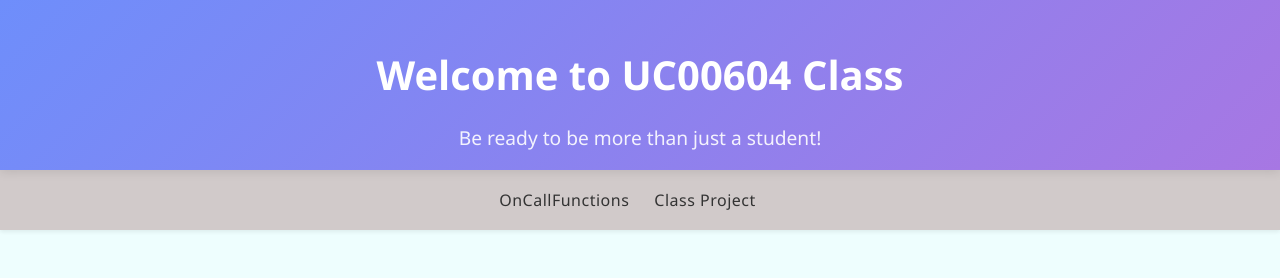
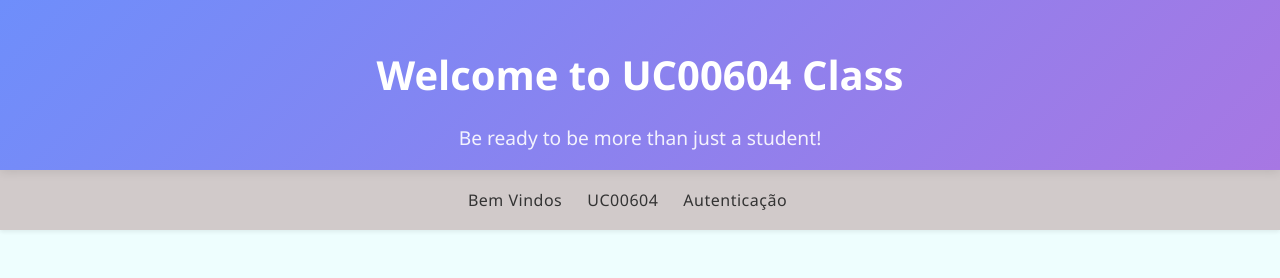
Before and after one commit to JoselitoMoura/UC00604-Programa-WEB, an Angular app: page / in a window 1280 px wide. Shown: the top 278 px of the page. Built offline with nearby package versions, Linux system fonts and the light colour scheme.

Commit message:
Criação dos componentes authentication no pages

```diff
--- a/src/app/componentes/header/header.html
+++ b/src/app/componentes/header/header.html
@@ -9,8 +9,10 @@
   </div>
   <div class="nav-content">
     <!-- Link à esquerda -->
-    <a routerLink="/class/hello" class="logo-link">OnCallFunctions</a>
-    <a routerLink="/class/project" class="logo-link">Class Project</a>
+    <a routerLink="/class/hello" class="logo-link">Bem Vindos</a>
+    <a routerLink="/class/project" class="logo-link">UC00604</a>
+    <a routerLink="/class/autenticacao" class="logo-link">Autenticação</a>
+
 
     <!-- Espaço para outros elementos à direita se necessário -->
     <div class="spacer"></div>
--- a/src/app/componentes/header/header.ts
+++ b/src/app/componentes/header/header.ts
@@ -1,8 +1,9 @@
 import { Component } from '@angular/core';
+import { RouterLink } from '@angular/router';
 
 @Component({
   selector: 'app-header',
-  imports: [],
+  imports: [RouterLink],
   templateUrl: './header.html',
   styleUrl: './header.css',
 })
--- /dev/null
+++ b/src/app/pages/authentication/authentication.html
@@ -0,0 +1 @@
+<p>authentication works!</p>
--- /dev/null
+++ b/src/app/pages/uc00604-programa-web/uc00604-programa-web.html
@@ -0,0 +1 @@
+<p>uc00604-programa-web works!</p>
--- a/src/app/service/firebase.ts
+++ b/src/app/service/firebase.ts
@@ -27,7 +27,7 @@ export class Firebase {
       appId: "1:523337302546:web:d9b7662a7dd4ea6af9cecb"
 };
 
-    };
+
     // Initialize Firebase
     this.app = initializeApp(firebaseConfig);
     this.auth = getAuth(this.app);
```
Also changed, not shown: src/app/pages/authentication/authentication.ts (added, +11 -0 lines), src/app/pages/uc00604-programa-web/uc00604-programa-web.ts (added, +11 -0 lines), src/styles.css (+0 -7 lines), firebase.json (added), src/app/pages/authentication/authentication.css (added), src/app/pages/uc00604-programa-web/uc00604-programa-web.css (added), 1 other file (tests, documents, lock files or other folders).
